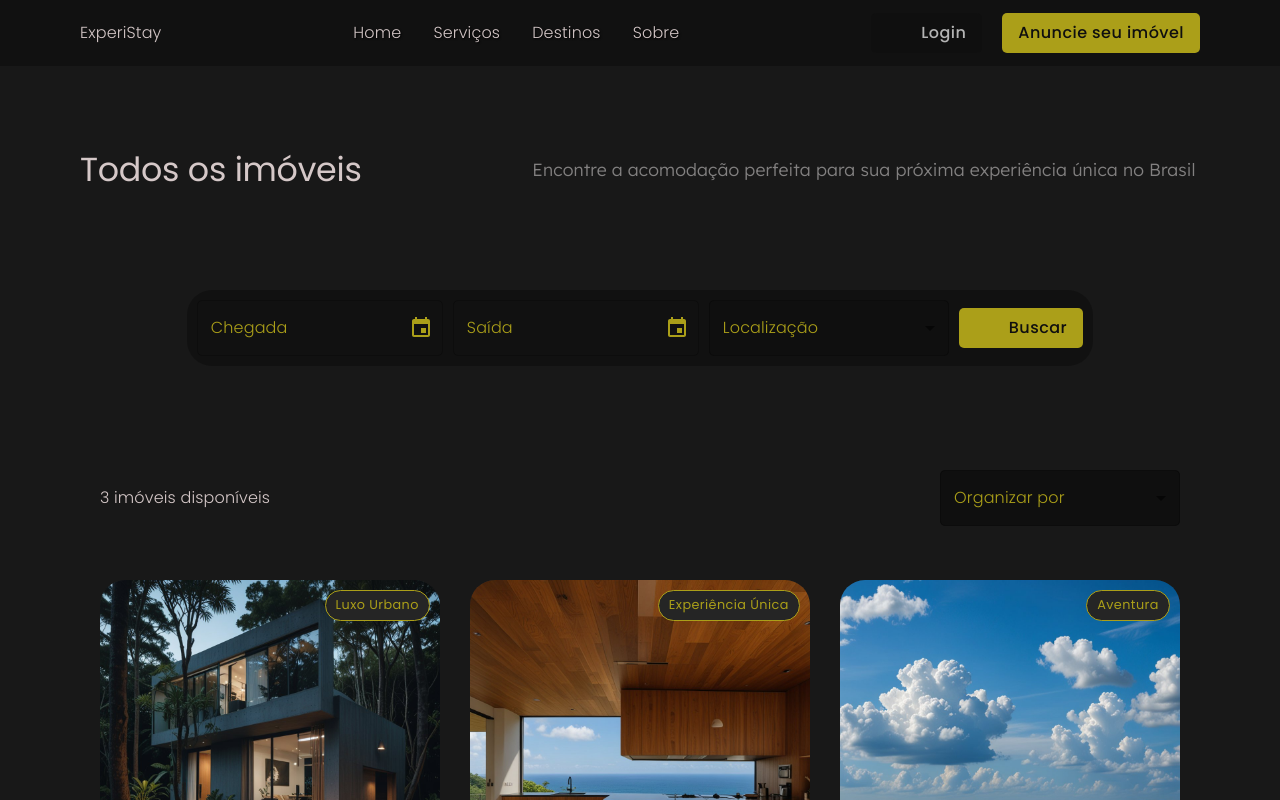
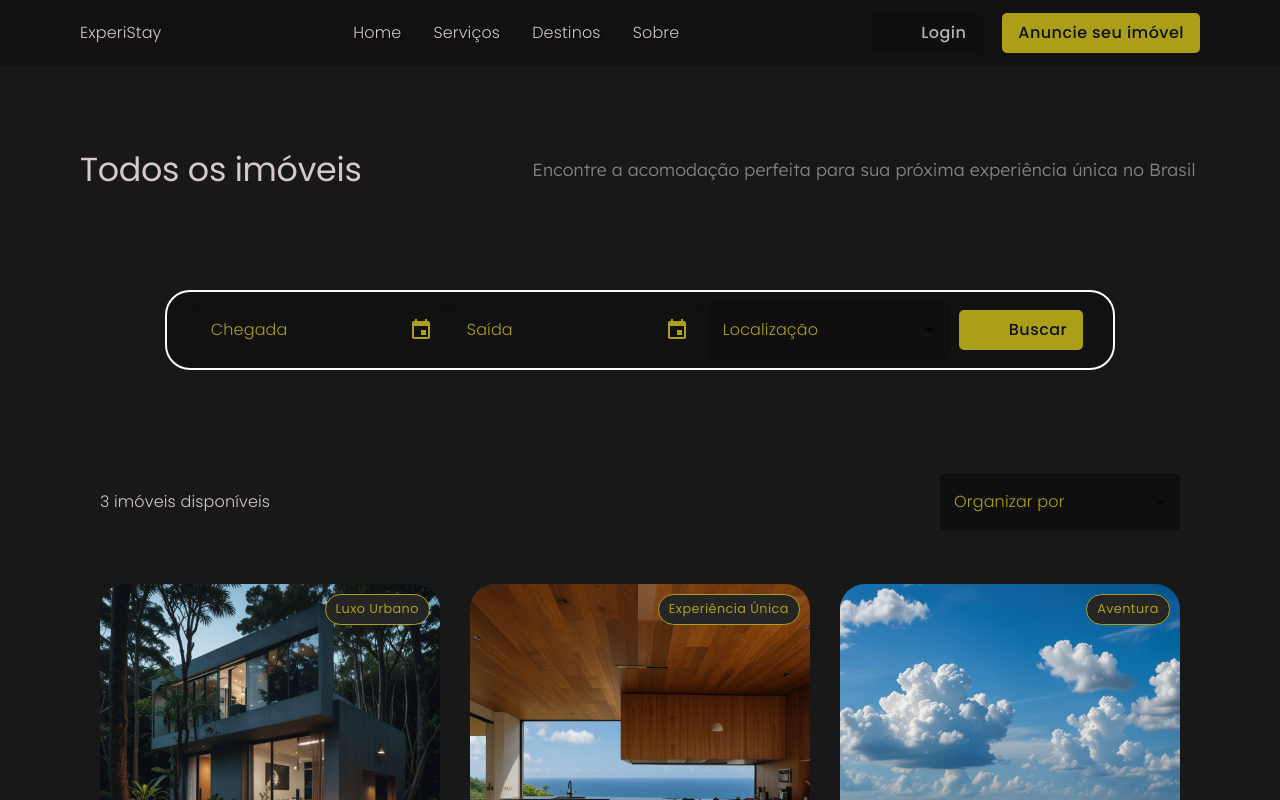
Before and after one commit to Leonardobern10/ExperiStay, a React (Vite) app: page /destinos in a window 1280 px wide. Shown: the top 800 px of the page. Built offline with nearby package versions, Linux system fonts and the light colour scheme; some icons are missing; a web font is replaced by a local one.

Commit message:
refactoring

```diff
--- a/src/components/home/Presentation/mainContainerDestination.styles.ts
+++ b/src/components/home/Presentation/mainContainerDestination.styles.ts
@@ -2,7 +2,7 @@ import type { Theme } from '@mui/material';
 
 export const containerMainDestinationSx = (theme: Theme) => ({
     boxContainer: {
-        width: '100%',
+        width: 'fit-content',
         display: 'flex',
         flexDirection: 'column',
         height: '100%',
@@ -14,9 +14,11 @@ export const containerMainDestinationSx = (theme: Theme) => ({
         alignItems: 'center',
         backgroundColor: theme.palette.background.default,
         borderRadius: theme.shape.borderRadius,
+        border: `2px solid ${theme.palette.primary.light}`,
         [theme.breakpoints.up('md')]: {
             flexDirection: 'row',
             padding: theme.spacing(2),
+            paddingX: theme.spacing(6),
             justifyContent: 'space-evenly',
             height: '100%',
             columnGap: theme.spacing(2),
--- a/src/data/propertyHighlightsData.ts
+++ b/src/data/propertyHighlightsData.ts
@@ -1,8 +1,5 @@
 import type { HighlightType } from '../types/HighlightType';
 import type { PropertyHighlightsType } from '../types/PropertyHighlightsType';
-import imageExample from '@images/highlights/florianopolis_highlight.png';
-import bahia from '@images/highlights/bahia_highlight.png';
-import manaus from '@images/highlights/amazonas_highlight.png';
 
 export const highlightsData: PropertyHighlightsType = {
     title: 'Imóveis em destaque',
--- a/src/pages/Destines.tsx
+++ b/src/pages/Destines.tsx
@@ -20,7 +20,13 @@ export default function Destines(): ReactElement {
                     única no Brasil
                 </Typography>
             </Box>
-            <Box>
+            <Box
+                sx={{
+                    width: '100%',
+                    display: 'flex',
+                    flexDirection: 'column',
+                    alignItems: 'center',
+                }}>
                 <ContainerMainDestination />
             </Box>
             <Box sx={destinesStyles.destinesPropertiesContainerSx}>
```
